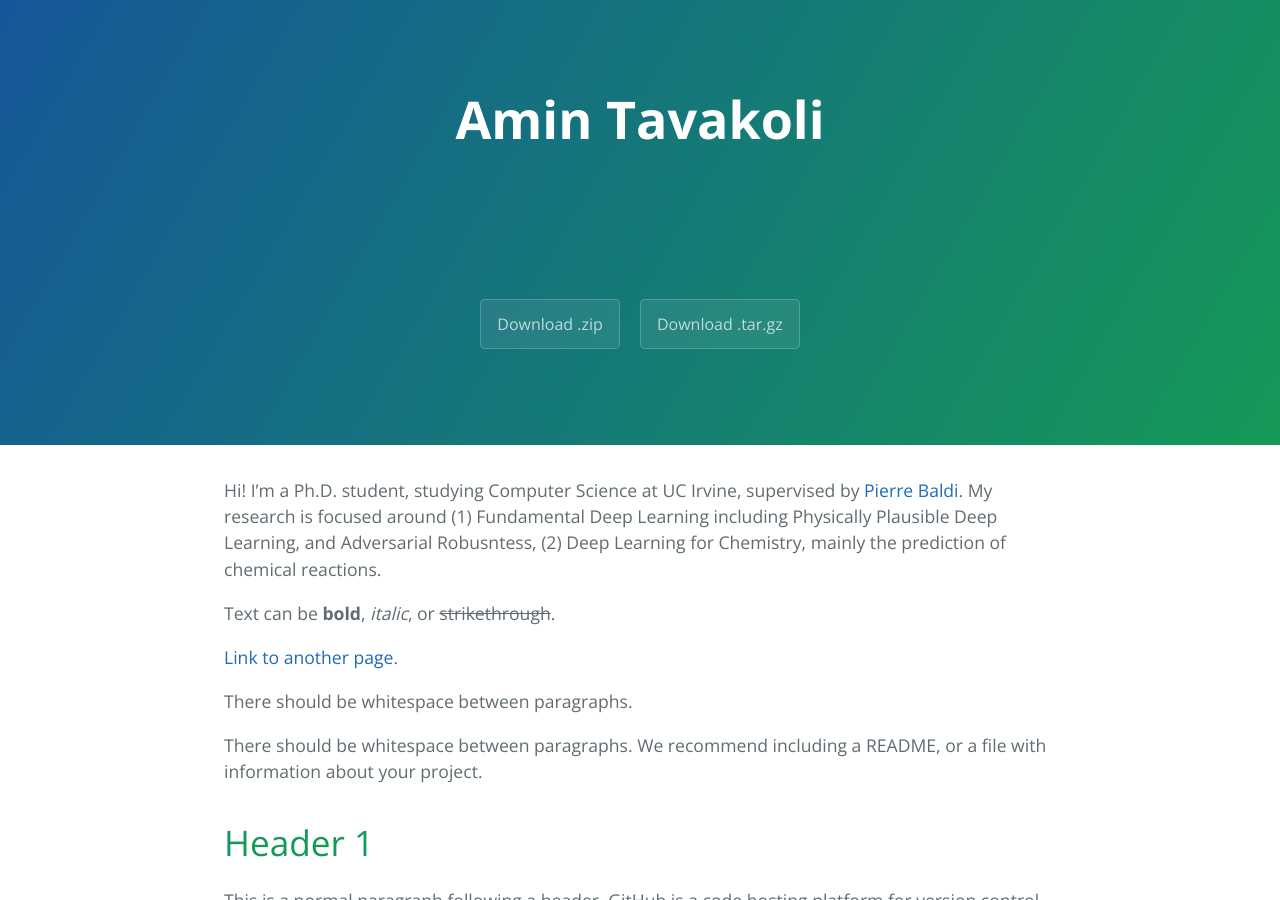
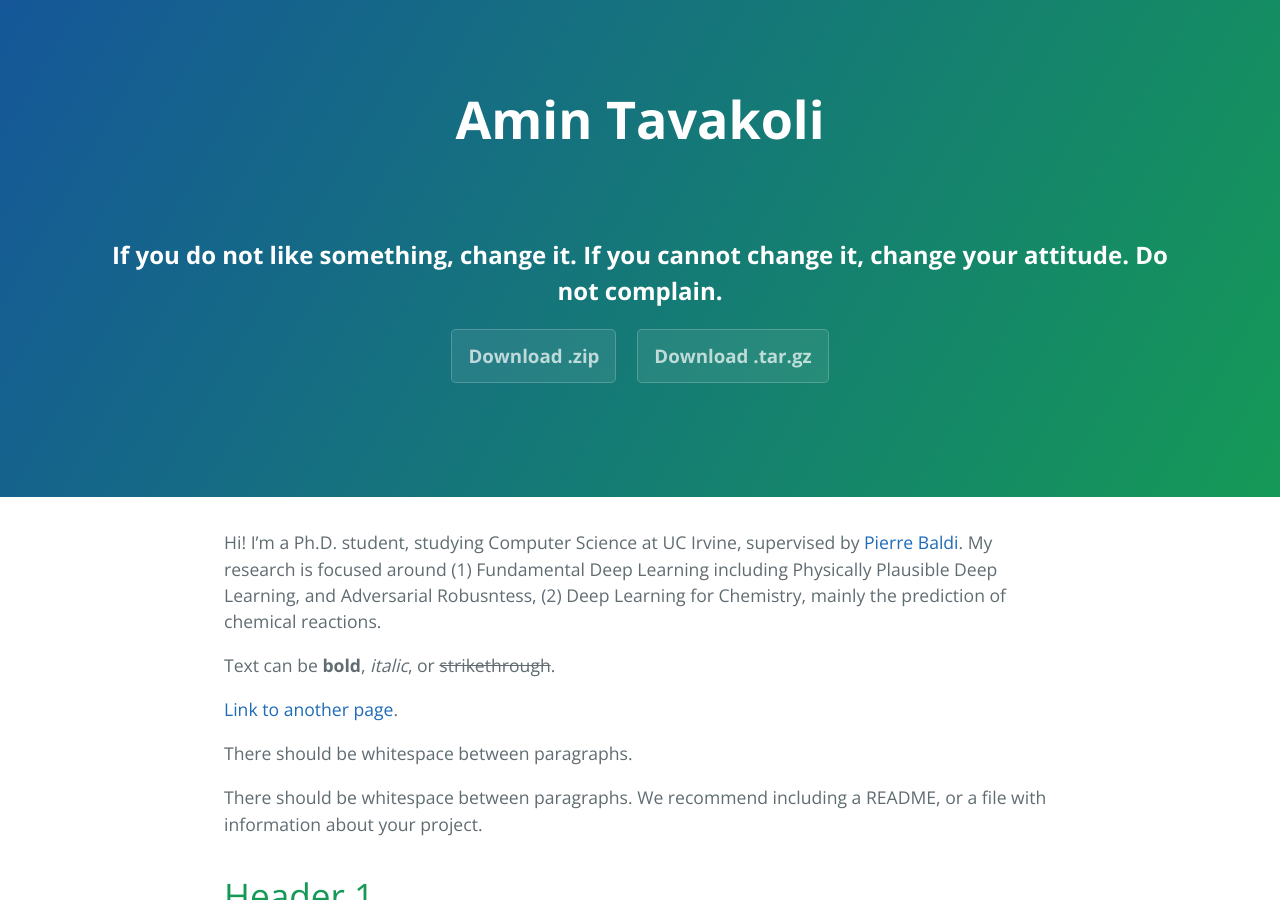
Before and after one commit to amintavakol/amintavakol.github.io, a Jekyll site: the page built from index.md, in a window 1280 px wide and 900 px high. Built offline with Jekyll 4.4.1, drawn with Linux system fonts in a browser that asks for light colours.

Commit message:
Update default.html

```diff
--- a/_layouts/default.html
+++ b/_layouts/default.html
@@ -27,8 +27,8 @@
     <header class="page-header" role="banner">
       <h1 class="project-name">{{ page.title | default: site.title | default: site.github.repository_name }}</h1>
       <h2 class="project-tagline">{{Quote of the Month:}} <br></h2>
-      <h2 class="project-tagline">{{<em> If you do not like something, change it. If you cannot change it, change your attitude. Do not complain. </em>}} <br> </h2>
-      <h3 class="project-tagline">{{Maya Angelou}} </h3>
+      <h2 <em> If you do not like something, change it. If you cannot change it, change your attitude. Do not complain. </em> <br> </h2>
+      <h3 Maya Angelou </h3>
       <!-- <h2 class="project-tagline">{{ page.description | default: site.description | default: site.github.project_tagline }}</h2> -->
       {% if site.github.is_project_page %}
         <a href="{{ site.github.repository_url }}" class="btn">View on GitHub</a>
```
